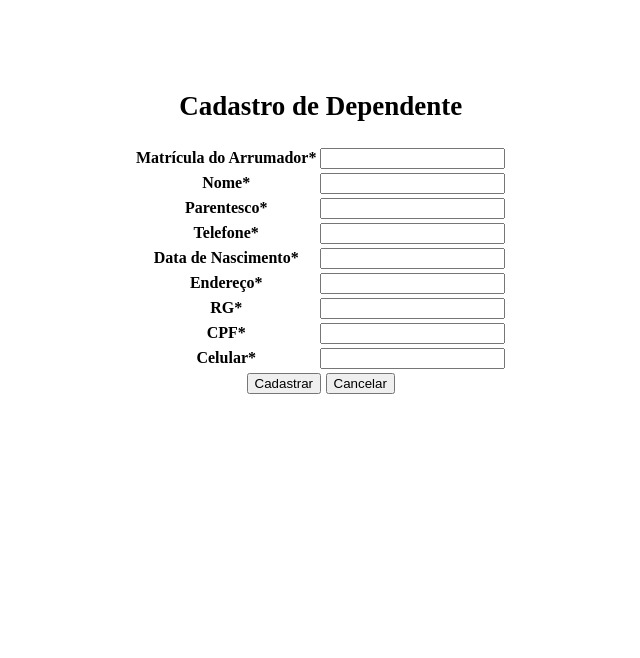
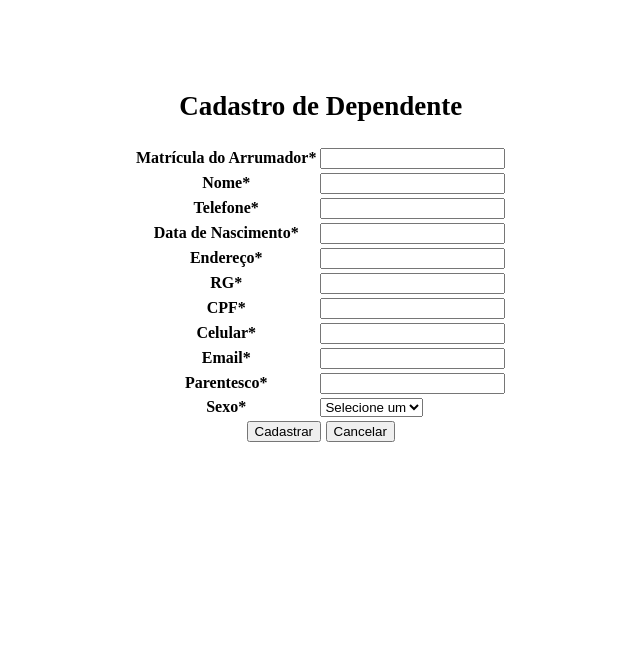
Before and after one commit to rafaelfez/sass, a PHP site: page /cad_dep.php in a window 1280 px wide. Shown: the part 51-709 px from the top of the page, without its empty margins (379-1019 px from the left). Run offline with PHP 8.4, Linux system fonts and the light colour scheme; the visitor is signed in with stand-in values (Sample User, id 1).

Commit message:
Cadastro de Dependente

```diff
--- a/cad_arr.php
+++ b/cad_arr.php
@@ -75,11 +75,11 @@ include("inc/header.php");
           <td><input type="text" id="celular" name="celular" value="<?php echo htmlspecialchars($celular); ?>"/></td>
         </tr>
         <tr>
-          <th><label for="celular">Email<span class="required">*</span></label></th>
+          <th><label for="email">Email<span class="required">*</span></label></th>
           <td><input type="text" id="email" name="email" value="<?php echo htmlspecialchars($email); ?>"/></td>
         </tr>
         <tr>
-          <th><label for="celular">Situação<span class="required">*</span></label></th>
+          <th><label for="situacao">Situação<span class="required">*</span></label></th>
           <td><input type="text" id="situacao" name="situacao" value="<?php echo htmlspecialchars($situacao); ?>"/></td>
         </tr>
         <tr>
--- a/cad_dep.php
+++ b/cad_dep.php
@@ -1,7 +1,37 @@
 <?php
 
+require 'inc/funcoes.php';
+
 $tituloPagina = "Dependente";
-$matricula = $nome = $parentesco = $telefone = $nascimento = $endereco = $rg = $cpf = $celular = '';
+$afiliado_matricula = $nome = $telefone = $nascimento = $endereco = $rg = $cpf = $celular = $email = $sexo = $parentesco = '';
+
+if($_SERVER['REQUEST_METHOD'] == 'POST'){
+  $afiliado_matricula = filter_input(INPUT_POST, 'afiliado_matricula', FILTER_SANITIZE_NUMBER_INT);
+  $nome = filter_input(INPUT_POST, 'nome', FILTER_SANITIZE_STRING);
+  $telefone = filter_input(INPUT_POST, 'telefone', FILTER_SANITIZE_NUMBER_INT);
+  $nascimento = filter_input(INPUT_POST, 'nascimento', FILTER_SANITIZE_STRING);
+  $endereco = filter_input(INPUT_POST, 'endereco', FILTER_SANITIZE_STRING);
+  $rg = filter_input(INPUT_POST, 'rg', FILTER_SANITIZE_NUMBER_INT);
+  $cpf = filter_input(INPUT_POST, 'cpf', FILTER_SANITIZE_NUMBER_INT);
+  $celular = filter_input(INPUT_POST, 'celular', FILTER_SANITIZE_NUMBER_INT);
+  $sexo = filter_input(INPUT_POST, 'sexo', FILTER_SANITIZE_STRING);
+  $parentesco = filter_input(INPUT_POST, 'parentesco', FILTER_SANITIZE_STRING);
+  $email = filter_input(INPUT_POST, 'email', FILTER_SANITIZE_STRING);
+
+
+  if(empty($afiliado_matricula) || empty($nome) || empty($telefone) || empty($nascimento) || empty($endereco) || empty($rg) || empty($cpf) || empty($celular) || empty($sexo) || empty($email) || empty($parentesco)){
+    mesErro("Por favor insira todos os campos");
+  }else{
+    if(add_dep($afiliado_matricula,$nome,$telefone,$nascimento,$endereco,$rg,$cpf,$celular,$email,$sexo,$parentesco)){
+      mesErro("Dependente Cadastrado");
+    }else{
+      mesErro("Não foi possível cadastrar");
+    }
+  }
+}
+
+
+
 
 include("inc/header.php");
 ?>
@@ -11,16 +41,12 @@ include("inc/header.php");
   <form class="form-cad-dep" method="post" action="cad_dep.php">
     <table>
         <tr>
-          <th><label for="matricula">Matrícula do Arrumador<span class="required">*</span></label></th>
-          <td><input type="text" id="matricula" name="matricula" value="<?php echo htmlspecialchars($matricula); ?>"/></td>
+          <th><label for="afiliado_matricula">Matrícula do Arrumador<span class="required">*</span></label></th>
+          <td><input type="text" id="afiliado_matricula" name="afiliado_matricula" value="<?php echo htmlspecialchars($afiliado_matricula); ?>"/></td>
         </tr>
         <tr>
           <th><label for="nome">Nome<span class="required">*</span></label></th>
           <td><input type="text" id="nome" name="nome" value="<?php echo htmlspecialchars($nome); ?>"/></td>
-        </tr>
-        <tr>
-          <th><label for="parentesco">Parentesco<span class="required">*</span></label></th>
-          <td><input type="text" id="parentesco" name="parentesco" value="<?php echo htmlspecialchars($parentesco); ?>"/></td>
         </tr>
         <tr>
           <th><label for="telefone">Telefone<span class="required">*</span></label></th>
@@ -46,6 +72,22 @@ include("inc/header.php");
           <th><label for="celular">Celular<span class="required">*</span></label></th>
           <td><input type="text" id="celular" name="celular" value="<?php echo htmlspecialchars($celular); ?>"/></td>
         </tr>
+        <tr>
+          <th><label for="email">Email<span class="required">*</span></label></th>
+          <td><input type="text" id="email" name="email" value="<?php echo htmlspecialchars($email); ?>"/></td>
+        </tr>
+        <tr>
+          <th><label for="parentesco">Parentesco<span class="required">*</span></label></th>
+          <td><input type="text" id="parentesco" name="parentesco" value="<?php echo htmlspecialchars($parentesco); ?>"/></td>
+        </tr>
+        <tr>
+          <th><label for="sexo">Sexo<span class="required">*<span></label></th>
+          <td><select id="sexo" name="sexo">
+            <option value="">Selecione um</option>
+            <option value="Masculino" <?php if($sexo == 'Masculino') echo 'selected'; ?>>Masculino</option>
+            <option value="Feminino" <?php if($sexo == 'Feminino') echo 'selected'; ?>>Feminino</option>
+          </select></td>
+        </tr>
     </table>
     <input class="button button--primary button--topic-php" type="submit" value="Cadastrar" />
     <input class="button button--primary button--topic-php" type="submit" value="Cancelar" />
--- a/inc/funcoes.php
+++ b/inc/funcoes.php
@@ -44,3 +44,29 @@ function add_arr($matricula,$nome,$telefone,$nascimento,$endereco,$rg,$cpf,$celu
   }
   return true;
 }
+
+function add_dep($afiliado_matricula,$nome,$telefone,$nascimento,$endereco,$rg,$cpf,$celular,$email,$sexo,$parentesco){
+  include 'conexao.php';
+
+  $sql = "INSERT INTO dependente(cpf,nome,telefone,email,nascimento,endereco,rg,celular,sexo,Afiliado_matricula,parentesco) VALUES (?,?,?,?,?,?,?,?,?,?,?)";
+  try{
+	$resultado = $db->prepare($sql);
+	$resultado->bindValue(1, $cpf, PDO::PARAM_INT);
+  $resultado->bindValue(2, $nome, PDO::PARAM_STR);
+  $resultado->bindValue(3, $telefone, PDO::PARAM_INT);
+  $resultado->bindValue(4, $email, PDO::PARAM_INT);
+  $resultado->bindValue(5, $nascimento, PDO::PARAM_STR);
+  $resultado->bindValue(6, $endereco, PDO::PARAM_STR);
+  $resultado->bindValue(7, $rg, PDO::PARAM_INT);
+  $resultado->bindValue(8, $celular, PDO::PARAM_INT);
+  $resultado->bindValue(9, $sexo, PDO::PARAM_STR);
+	$resultado->bindValue(10, $afiliado_matricula, PDO::PARAM_INT);
+	$resultado->bindValue(11, $parentesco, PDO::PARAM_STR);
+    $resultado->execute();
+  } catch (Exception $e) {
+    echo "Error!: " . $e->getMessage() . "<br />";
+    return false;
+  }
+  return true;
+
+}
--- a/inc/script.sql
+++ b/inc/script.sql
@@ -97,7 +97,7 @@ CREATE TABLE RCS(
 CREATE TABLE Devolucao_RCS(
   valor DECIMAL(10,2) NOT NULL,
   data DATETIME NOT NULL,
-  RCS_Afiliado_matriafiliadocula INT,
+  RCS_Afiliado_matricula INT,
   CONSTRAINT fk_Devolucao_RCS_RCS FOREIGN KEY(RCS_Afiliado_matricula) REFERENCES RCS(Afiliado_matricula)
 );
 
@@ -106,3 +106,5 @@ ALTER TABLE Afiliado ADD taxa_rcs int;
 ALTER TABLE Afiliado DROP COLUMN nascimento;
 
 ALTER TABLE Afiliado ADD nascimento varchar(10);
+
+ALTER TABLE Dependente ADD parentesco varchar(30);
```
